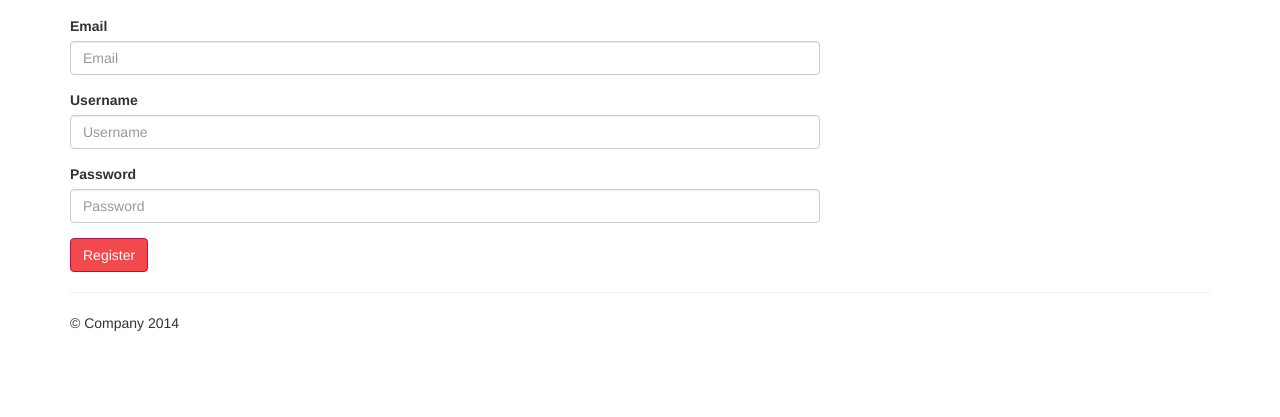
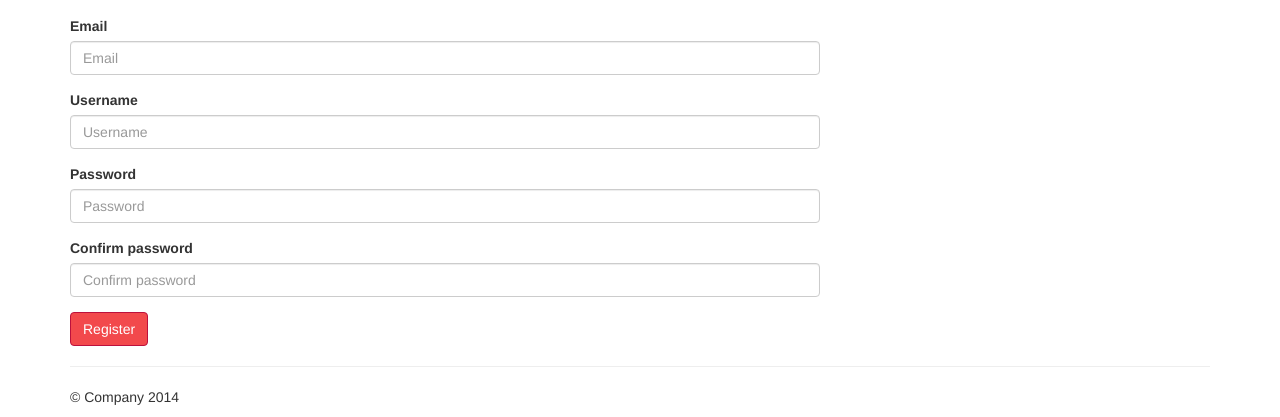
Before and after one commit to h4k1m0u/flask-rdv, a Flask app: page / in a window 1280 px wide. Shown: the part 478-895 px from the top of the page. Before the commit the page ends 809 px from the top, so only its background shows below. Run offline with Flask 2, Linux system fonts and the light colour scheme; some libraries are stand-ins or nearby versions.

Commit message:
- add a hidden field to differentiate submitted form

```diff
--- a/app.py
+++ b/app.py
@@ -1,5 +1,5 @@
-#!/usr/bin/python
-from flask import Flask, render_template, url_for, redirect, flash, g
+#register!/usr/bin/python
+from flask import Flask, render_template, url_for, redirect, flash, g, session, request
 from forms import RegistrationForm, LoginForm
 from models import database, User
 from hashlib import md5
@@ -13,6 +13,7 @@ SECRET_KEY = os.urandom(24)
 app = Flask(__name__)
 app.config.from_object(__name__)
 
+# connection to db
 @app.before_request
 def before_request():
     g.db = database
@@ -24,41 +25,53 @@ def teardown_request(exception):
     if db is not None:
         db.close()
 
+# session-based authentication
+def authenticate(user):
+    session['is_logged_in'] = True
+    session['username'] = user.username
+
 # routes
 @app.route('/', methods=['GET', 'POST'])
-def register():
-    form = RegistrationForm()
-    if form.validate_on_submit():
-        # create a new user in the db
-        User.create(
-            username = form.username.data,
-            email = form.email.data,
-            password = md5(form.password.data).hexdigest()
-        )
+def index():
+    # login & register forms
+    login_form = LoginForm(prefix='login')
+    register_form  = RegistrationForm(prefix='register')
+    is_logged_in = session.get('is_logged_in')
 
-        flash('Thanks for registering')
-        return redirect(url_for('login'))
-
-    return render_template('register.html', form=form)
-
-@app.route('/login', methods=['GET', 'POST'])
-def login():
-    form = LoginForm()
-    if form.validate_on_submit():
+    # on login form submission
+    if login_form.validate_on_submit():
+        # check if user exist in db
         try:
-            User.get(
-                username = form.username.data,
-                password = md5(form.password.data).hexdigest()
+            user = User.get(
+                username = login_form.username.data,
+                password = md5(login_form.password.data).hexdigest()
             )
         except User.DoesNotExist:
             flash('User doesnt exist')
         else:
             print 'logged in'
             flash('Logging in')
+            authenticate(user)
 
-        return redirect(url_for('login'))
+    # on register form submission
+    if register_form.validate_on_submit():
+        print 'register form validation', register_form.form_name.data
+        # create a new user in the db
+        User.create(
+            username = register_form.username.data,
+            email = register_form.email.data,
+            password = md5(register_form.password.data).hexdigest()
+        )
 
-    return render_template('login.html', form=form)
+        flash('Thanks for registering')
+
+    return render_template('register.html', **{
+        'login_form': login_form,
+        'is_login_form': login_form.form_name.data == 'login_form',
+        'register_form': register_form,
+        'is_register_form': register_form.form_name.data == 'register_form',
+        'is_logged_in': is_logged_in
+    })
 
 # run app
 if __name__ == '__main__':
--- a/forms.py
+++ b/forms.py
@@ -1,17 +1,15 @@
 #!/usr/bin/python
-from wtforms import BooleanField, TextField, PasswordField, validators
+from wtforms import TextField, PasswordField, HiddenField, validators
 from flask.ext.wtf import Form
 
 class RegistrationForm(Form):
-    username = TextField('Username', [validators.length(min=4, max=25)])
-    email = TextField('Email address', [validators.length(min=6, max=35)])
-    password = PasswordField('Password', [
-        validators.Required(),
-        validators.EqualTo('confirm', message='Passwords must match')
-    ])
-    confirm = PasswordField('Repeat password')
-    accept_tos = BooleanField('I accept the TOS', [validators.Required()])
+    username = TextField('Username', [validators.Required(), validators.length(min=3, max=25)])
+    email = TextField('Email address', [validators.Required(), validators.Email()])
+    password = PasswordField('Password', [validators.Required(), validators.EqualTo('confirm', message='Passwords must match')])
+    confirm = PasswordField('Repeat password', [validators.Required()])
+    form_name = HiddenField(default='register_form')
 
 class LoginForm(Form):
-    username = TextField('Username', [validators.Required()])
+    username = TextField('Username', [validators.Required(), validators.length(min=3, max=25)])
     password = PasswordField('Password', [validators.Required()])
+    form_name = HiddenField(default='login_form')
--- a/templates/layout.html
+++ b/templates/layout.html
@@ -10,28 +10,33 @@
     <header class="navbar navbar-static-top" role="navigation">
         <div class="container">
             <div class="navbar-header">
+                {% if not is_logged_in %}
                     <button class="navbar-toggle" data-toggle="collapse" data-target=".navbar-collapse" type="button">
                         <span class="sr-only">Toggle navigation</span>
                         <span class="icon-bar"></span>
                         <span class="icon-bar"></span>
                         <span class="icon-bar"></span>
                     </button>
+                {% endif %}
                 <a href="#" class="navbar-brand">Flask Appointments</a>
             </div>
+            {% if not is_logged_in %}
                 <div class="navbar-collapse collapse">
-                <form class="navbar-form navbar-right" action="/login" method="post" role="form">
-                    {{ form.hidden_tag() }}
-                    <div class="form-group{% if form.errors.username %} has-error{% endif %}">
-                        <label class="sr-only" for="username">Username</label>
-                        {{ form.username(class='form-control', placeholder='Username') }}
+                    <form class="navbar-form navbar-right" action="/" method="post" role="form">
+                        {{ login_form.hidden_tag() }}
+
+                        <div class="form-group{% if login_form.errors.username and is_login_form %} has-error{% endif %}">
+                            <label class="sr-only" for="login-username">Username</label>
+                            {{ login_form.username(class='form-control', placeholder='Username') }}
                         </div>
-                    <div class="form-group{% if form.errors.password %} has-error{% endif %}">
-                        <label class="sr-only" for="password">Password</label>
-                        {{ form.password(class='form-control', placeholder='Password') }}
+                        <div class="form-group{% if login_form.errors.password and is_login_form %} has-error{% endif %}">
+                            <label class="sr-only" for="login-password">Password</label>
+                            {{ login_form.password(class='form-control', placeholder='Password') }}
                         </div>
                         <button class="btn btn-success" type="submit" >Sign in</button>
                     </form>
                 </div>
+            {% endif %}
         </div>
     </header>
 
--- a/templates/register.html
+++ b/templates/register.html
@@ -1,23 +1,26 @@
 {% extends 'layout.html' %}
 {% block body %}
     <h1 class="page-header">Register</h1>
-    <form action="" method="post">
-        {{ form.hidden_tag() }}
+    <form action="/" method="post" role="form">
+        {{ register_form.hidden_tag() }}
 
-        <div class="form-group{% if form.errors.email %} has-error{% endif %}">
-            <label for="email">Email</label>
-            {{ form.email(class='form-control', placeholder='Email') }}
+        <div class="form-group{% if register_form.errors.email and is_register_form %} has-error{% endif %}">
+            <label for="register-email">Email</label>
+            {{ register_form.email(class='form-control', placeholder='Email') }}
         </div>
-        <div class="form-group{% if form.errors.username %} has-error{% endif %}">
-            <label for="username">Username</label>
-            {{ form.username(class='form-control', placeholder='Username') }}
+        <div class="form-group{% if register_form.errors.username and is_register_form %} has-error{% endif %}">
+            <label for="register-username">Username</label>
+            {{ register_form.username(class='form-control', placeholder='Username') }}
         </div>
-        <div class="form-group{% if form.errors.password %} has-error{% endif %}">
-            <label for="password">Password</label>
-            {{ form.password(class='form-control', placeholder='Password') }}
+        <div class="form-group{% if register_form.errors.password and is_register_form %} has-error{% endif %}">
+            <label for="register-password">Password</label>
+            {{ register_form.password(class='form-control', placeholder='Password') }}
+        </div>
+        <div class="form-group{% if register_form.errors.confirm and is_register_form %} has-error{% endif %}">
+            <label for="register-confirm">Confirm password</label>
+            {{ register_form.confirm(class='form-control', placeholder='Confirm password') }}
         </div>
 
         <button class="btn btn-success" type="submit" >Register</button>
-
     </form>
 {% endblock %}
```
Also changed, not shown: README.md, models.py (line endings or trailing spaces). Lines whose indentation alone changed are shown as unchanged.
